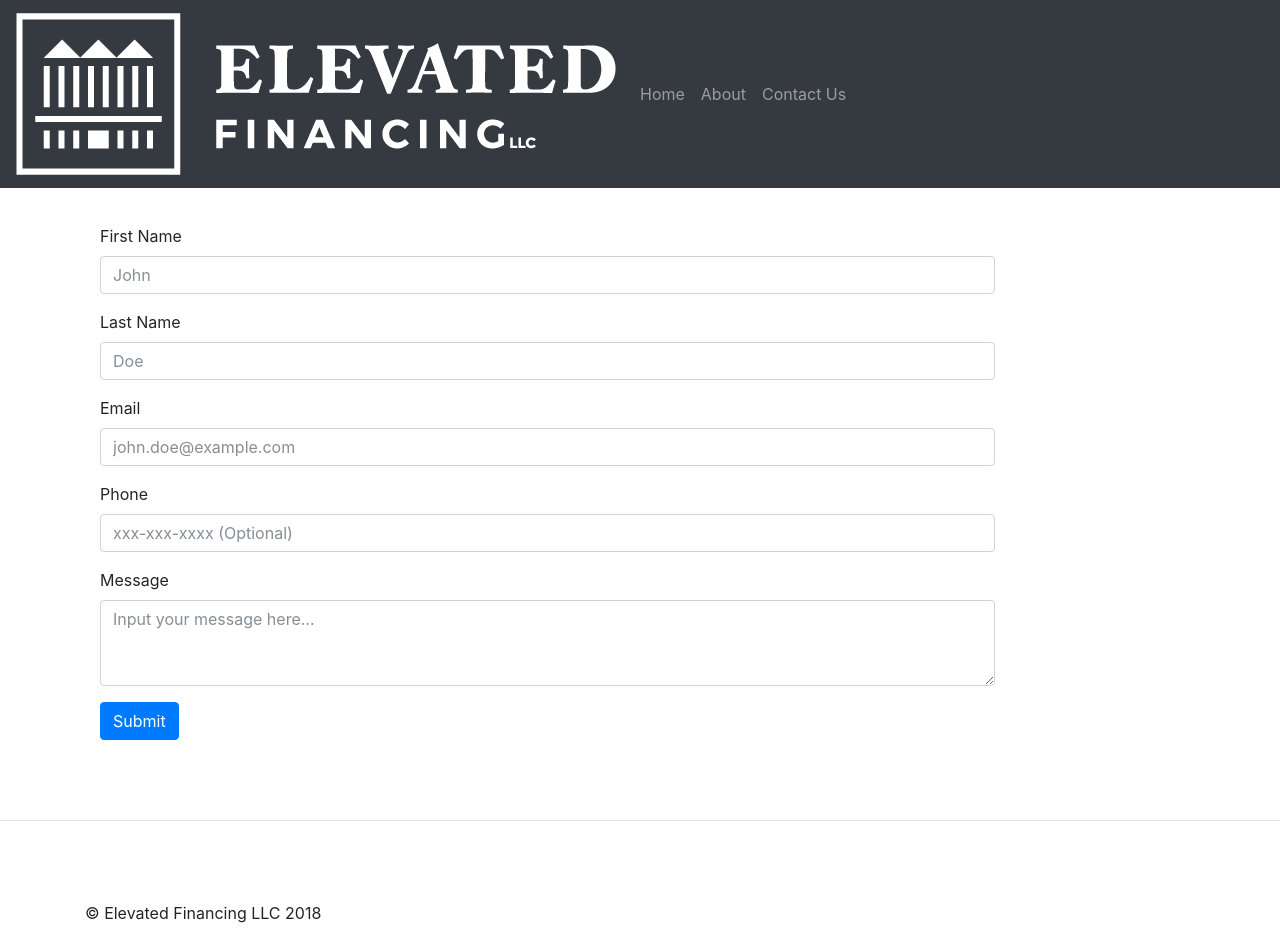
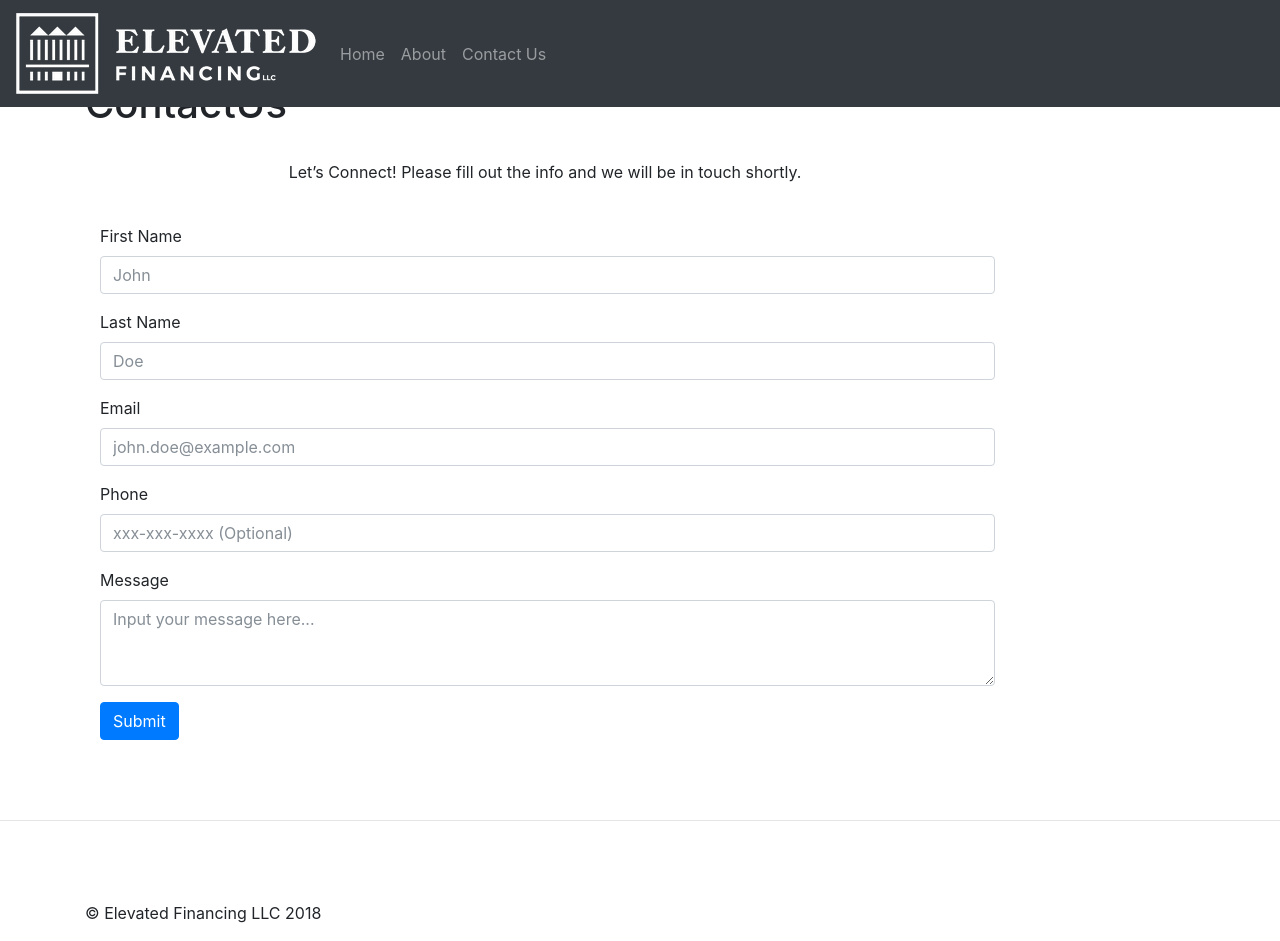
Before and after one commit to ElevatedFinancing1/ElevatedFinancing1.github.io, a Jekyll site: the page built from contactus.html, in a window 1280 px wide and 941 px high. Built offline with Jekyll 4.4.1, drawn with Linux system fonts in a browser that asks for light colours; nearby versions of some CDN libraries.

Commit message:
Update header.html

```diff
--- a/_includes/header.html
+++ b/_includes/header.html
@@ -1,6 +1,6 @@
 <header>
   <nav class="navbar navbar-expand-md navbar-dark fixed-top">
-    <a class="navbar-brand" href="/"><img src="/assets/img/Elevated_Financing_2_Wht.png"></a>
+    <a class="navbar-brand" href="/"><img src="/assets/img/Elevated_Financing_2_Wht-1.png"></a>
     <button class="navbar-toggler" type="button" data-toggle="collapse" data-target="#navbarsExampleDefault" aria-controls="navbarsExampleDefault" aria-expanded="false" aria-label="Toggle navigation">
       <span class="navbar-toggler-icon"></span>
     </button>
```
